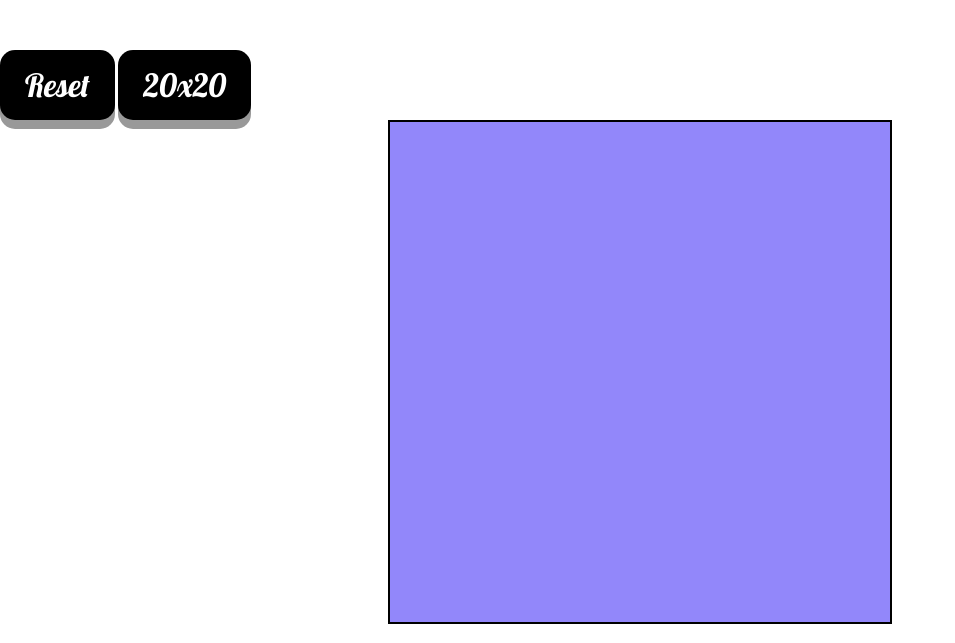
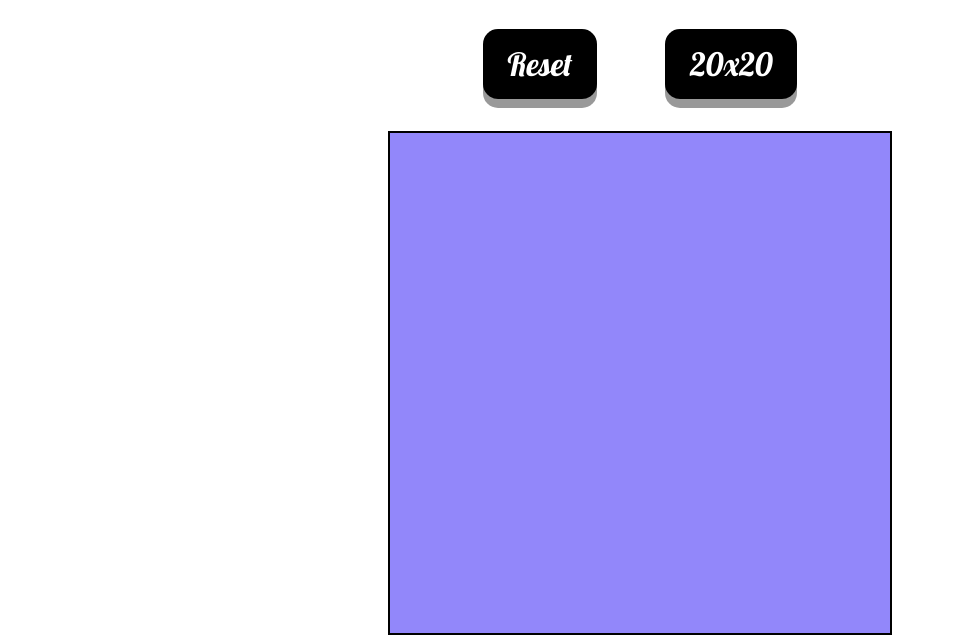
Before and after one commit to odsmal/odin-etch-a-sketch, a plain HTML site: page index.html in a window 1280 px wide. Shown: the part 157-800 px from the top of the page, without its empty margins (0-955 px from the left). Drawn offline with Linux system fonts and the light colour scheme.

Commit message:
2 buttons

```diff
--- a/index.html
+++ b/index.html
@@ -14,11 +14,16 @@
     />
   </head>
   <body>
-    <h1>Etch-a-sketch</h1>
-    <button id="reset">Reset</button>
-    <button id="size">20x20</button>
-
-    <div class="container"></div>
+    <header>
+      <h1>Etch-a-sketch</h1>
+    </header>
+    <nav>
+      <button id="reset">Reset</button>
+      <button id="size">20x20</button>
+    </nav>
+    <main>
+      <div class="container"></div>
+    </main>
     <script src="main.js" async defer></script>
   </body>
 </html>
--- a/styles.css
+++ b/styles.css
@@ -8,8 +8,13 @@ html {
 h1 {
   text-align:center;
   font-size: 5em;
+  margin-bottom: 0rem;
+}
+nav{
+  text-align: center;
 }
 button {
+  margin: 2rem;
   font-family : inherit;
   display: inline-block;
   padding: 15px 25px;
```
